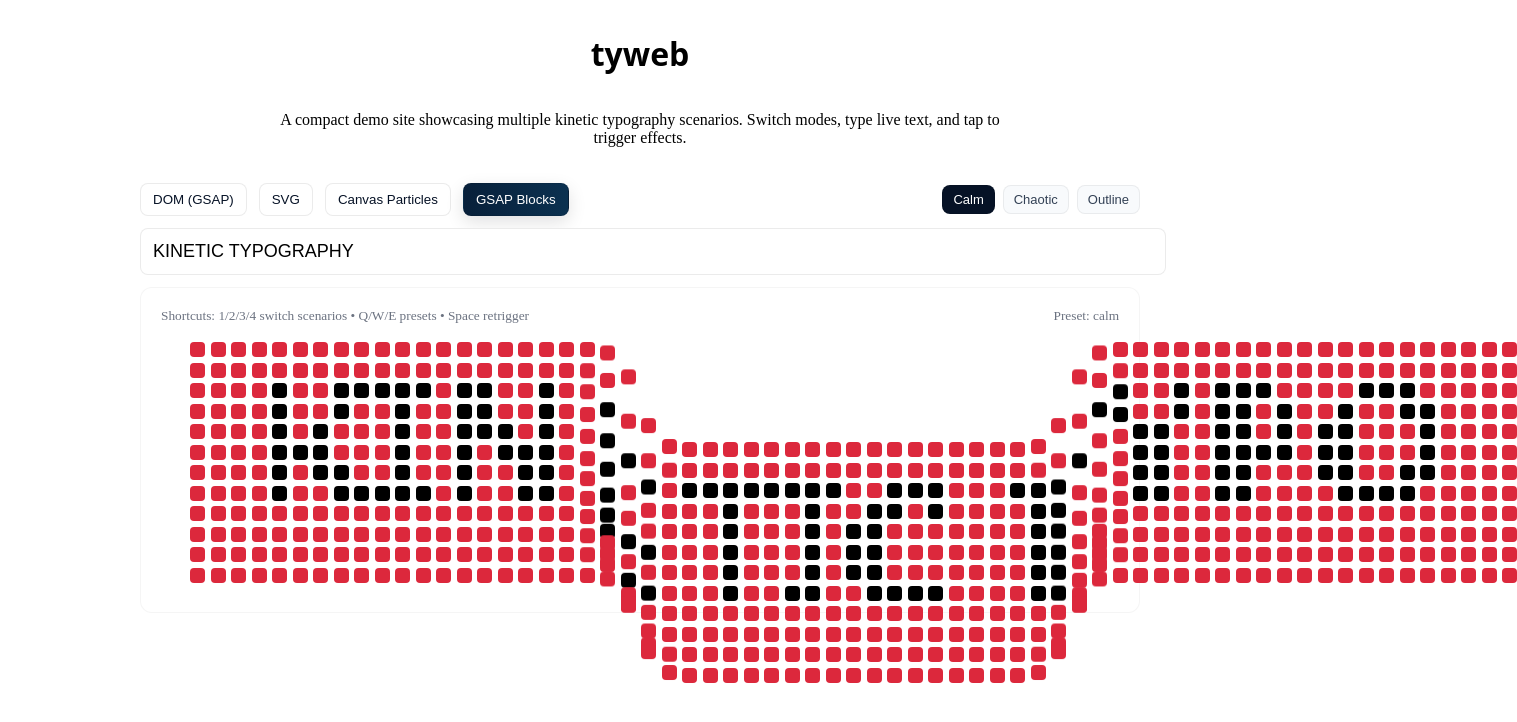
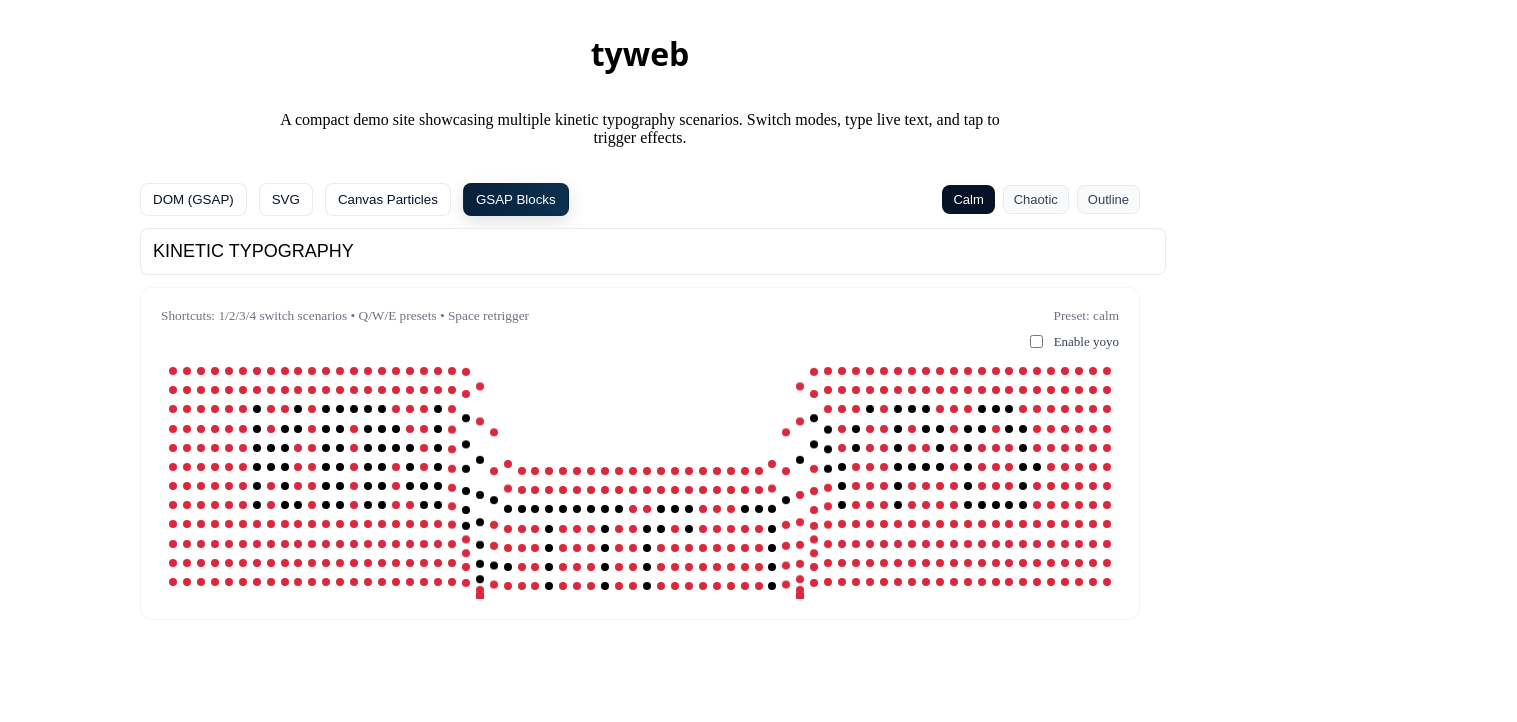
Before and after one commit to tarynichibanhooray-coder/tyweb, a Next.js app: page / in a window 1280 px wide. Both pictures are taken after a click on the button "GSAP Blocks". Shown: the top 722 px of the page, 1517 px wide, since content can reach past the window. Built offline with nearby package versions, Linux system fonts and the light colour scheme.

Commit message:
Add local 'Enable yoyo' toggle and fix GSAP Blocks viewport overflow (use minmax columns, boxSizing, overflow hidden)

```diff
--- a/components/GsapGridDemo.js
+++ b/components/GsapGridDemo.js
@@ -7,6 +7,7 @@ export default function GsapGridDemo({ text = '', preset = 'calm' }) {
   const [cells, setCells] = useState([]);
   const [cols, setCols] = useState(40);
   const [rows, setRows] = useState(12);
+  const [yoyoEnabled, setYoyoEnabled] = useState(false); // local toggle, default off
 
   // generate grid cells from the sampled text
   useEffect(() => {
@@ -28,15 +29,16 @@ export default function GsapGridDemo({ text = '', preset = 'calm' }) {
     const off = document.createElement('canvas');
     const offCtx = off.getContext && off.getContext('2d');
     if (!offCtx) {
-      const fallback = new Array(c*r).fill(0).map(() => ({ inside: Math.random() < 0.15 }));
+      const fallback = new Array(c * r).fill(0).map(() => ({ inside: Math.random() < 0.15 }));
       setCells(fallback);
       return;
     }
 
     const W = c * 10;
     const H = r * 10;
-    off.width = W; off.height = H;
-    offCtx.clearRect(0,0,W,H);
+    off.width = W;
+    off.height = H;
+    offCtx.clearRect(0, 0, W, H);
 
     let displayText = (text && text.trim().length > 0) ? text.trim() : 'go';
     displayText = displayText.slice(0, 12);
@@ -46,32 +48,36 @@ export default function GsapGridDemo({ text = '', preset = 'calm' }) {
     offCtx.fillStyle = '#000';
     offCtx.textBaseline = 'middle';
     offCtx.textAlign = 'center';
-    offCtx.fillText(displayText, W/2, H/2);
+    offCtx.fillText(displayText, W / 2, H / 2);
 
     let img;
-    try { img = offCtx.getImageData(0,0,W,H).data; } catch (e) { img = null; }
+    try {
+      img = offCtx.getImageData(0, 0, W, H).data;
+    } catch (e) {
+      img = null;
+    }
 
     const pts = [];
     if (img) {
-      for (let row=0; row<r; row++){
-        for (let col=0; col<c; col++){
+      for (let row = 0; row < r; row++) {
+        for (let col = 0; col < c; col++) {
           const cx = Math.floor((col + 0.5) / c * W);
           const cy = Math.floor((row + 0.5) / r * H);
           const idx = (cy * W + cx) * 4;
-          const alpha = img[idx+3];
-          const lum = img[idx] + img[idx+1] + img[idx+2];
+          const alpha = img[idx + 3];
+          const lum = img[idx] + img[idx + 1] + img[idx + 2];
           const inside = alpha > 10 || lum > 30;
           pts.push({ inside });
         }
       }
     } else {
-      for (let i=0;i<c*r;i++) pts.push({ inside: Math.random() < 0.15 });
+      for (let i = 0; i < c * r; i++) pts.push({ inside: Math.random() < 0.15 });
     }
 
     setCells(pts);
   }, [text, preset]);
 
-  // run GSAP animation after cells have rendered
+  // run GSAP animation after cells have rendered; recreate when yoyoEnabled changes
   useEffect(() => {
     const container = containerRef.current;
     if (!container) return;
@@ -100,7 +106,7 @@ export default function GsapGridDemo({ text = '', preset = 'calm' }) {
 
         boxes.forEach(b => { b.style.willChange = 'transform'; b.style.transform = 'translateY(0px)'; });
 
-        // Use the exact stagger configuration you requested. Use grid: 'auto' first, fallback to [cols,rows].
+        // Use stagger config with grid:'auto' primary, fallback to explicit grid
         let staggerGrid = 'auto';
         try {
           tweenRef.current = gsap.to(boxes, {
@@ -114,10 +120,9 @@ export default function GsapGridDemo({ text = '', preset = 'calm' }) {
             },
             repeat: -1,
             repeatDelay: 0,
-            yoyo: false
+            yoyo: !!yoyoEnabled
           });
         } catch (err) {
-          // some GSAP builds may not accept 'auto' for grid; fallback to explicit dims
           console.warn('GSAP stagger grid:auto failed, falling back to explicit grid', err);
           try {
             tweenRef.current = gsap.to(boxes, {
@@ -131,14 +136,14 @@ export default function GsapGridDemo({ text = '', preset = 'calm' }) {
               },
               repeat: -1,
               repeatDelay: 0,
-              yoyo: false
+              yoyo: !!yoyoEnabled
             });
           } catch (err2) {
             console.error('GSAP stagger fallback failed', err2);
           }
         }
 
-        console.info('GSAP grid animation started', { count: boxes.length, cols, rows });
+        console.info('GSAP grid animation started', { count: boxes.length, cols, rows, yoyoEnabled });
       }).catch((err) => {
         console.error('Failed to import GSAP', err);
       });
@@ -151,19 +156,49 @@ export default function GsapGridDemo({ text = '', preset = 'calm' }) {
         tweenRef.current = null;
       }
     };
-  }, [cells, cols, rows]);
+  }, [cells, cols, rows, yoyoEnabled]);
 
   return (
-    <div style={{minHeight:260,display:'flex',alignItems:'center',justifyContent:'center'}}>
-      <div ref={containerRef} className="gsap-grid" style={{width:'100%',height:240,maxWidth:900,display:'grid',gridTemplateColumns:`repeat(${cols}, 1fr)`,gridAutoRows:'1fr',gap:6,background:'#fff',padding:8,borderRadius:8}}>
+    <div style={{minHeight:260,display:'flex',flexDirection:'column',gap:8}}>
+      <div style={{display:'flex',justifyContent:'flex-end',alignItems:'center',gap:8}}>
+        <label style={{display:'inline-flex',alignItems:'center',gap:8,fontSize:13,color:'#374151'}}>
+          <input type="checkbox" checked={yoyoEnabled} onChange={e => setYoyoEnabled(e.target.checked)} />
+          <span>Enable yoyo</span>
+        </label>
+      </div>
+
+      <div style={{minHeight:240,display:'flex',alignItems:'center',justifyContent:'center',overflow:'hidden',boxSizing:'border-box'}}>
+        <div
+          ref={containerRef}
+          className="gsap-grid"
+          style={{
+            width:'100%',
+            maxWidth:'100%',
+            height:240,
+            display:'grid',
+            gridTemplateColumns:`repeat(${cols}, minmax(0, 1fr))`,
+            gridAutoRows:'1fr',
+            gap:6,
+            background:'#fff',
+            padding:8,
+            borderRadius:8,
+            boxSizing:'border-box',
+            overflow:'hidden'
+          }}
+        >
           {cells.length === 0 ? (
             <div style={{gridColumn:`1 / -1`,display:'flex',alignItems:'center',justifyContent:'center'}}>Preparing grid…</div>
           ) : (
             cells.map((c,i) => (
-            <div key={i} className={"box" + (c.inside? ' inside' : '')} style={{width:'100%',aspectRatio:'1 / 1',background: c.inside ? '#000' : 'rgb(220,40,60)',borderRadius:4}} />
+              <div
+                key={i}
+                className={"box" + (c.inside ? ' inside' : '')}
+                style={{width:'100%',aspectRatio:'1 / 1',background: c.inside ? '#000' : 'rgb(220,40,60)',borderRadius:4}}
+              />
             ))
           )}
         </div>
       </div>
+    </div>
   );
 }
```
Lines whose indentation alone changed are shown as unchanged.
